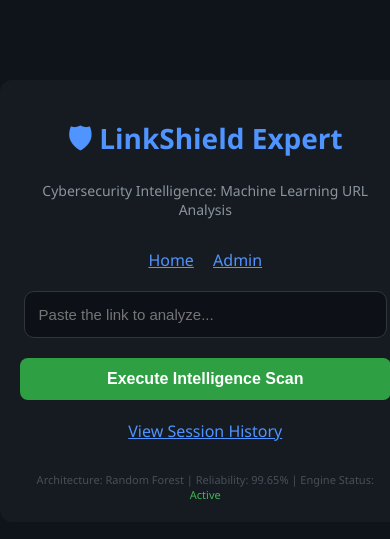
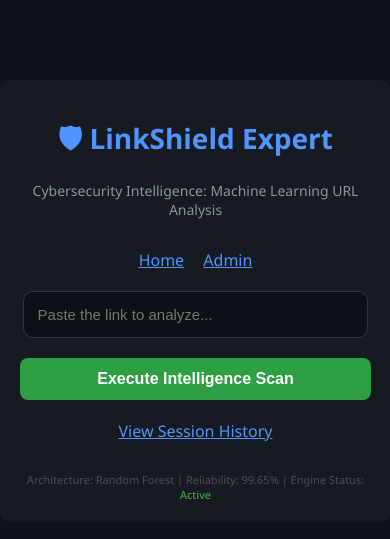
Before and after one commit to shouqq03/LinkShield, a Flask app: page / in a window 390 px wide. Shown: the top 539 px of the page. Run offline with Flask 3, Linux system fonts and the light colour scheme; parts of the project's set-up code (start-up, migrations or seed data) failed here and were passed over.

Commit message:
mobile layout

```diff
--- a/templates/main.html
+++ b/templates/main.html
@@ -1,6 +1,7 @@
 <!DOCTYPE html>
 <html lang="en">
 <head>
+    <meta name="viewport" content="width=device-width, initial-scale=1.0">
     <meta charset="UTF-8">
     <title>LinkShield | AI Threat Intelligence</title>
     <style>
@@ -140,6 +141,19 @@
         font-size: 28px;
     }
 }
+.container{
+    width: 90%;
+    max-width: 600px;
+    margin: auto;
+}
+
+input{
+    width: 100%;
+}
+
+button{
+    width: 100%;
+}
     </style>
 </head>
 <body>
```
Also changed, not shown: 1 other file.
